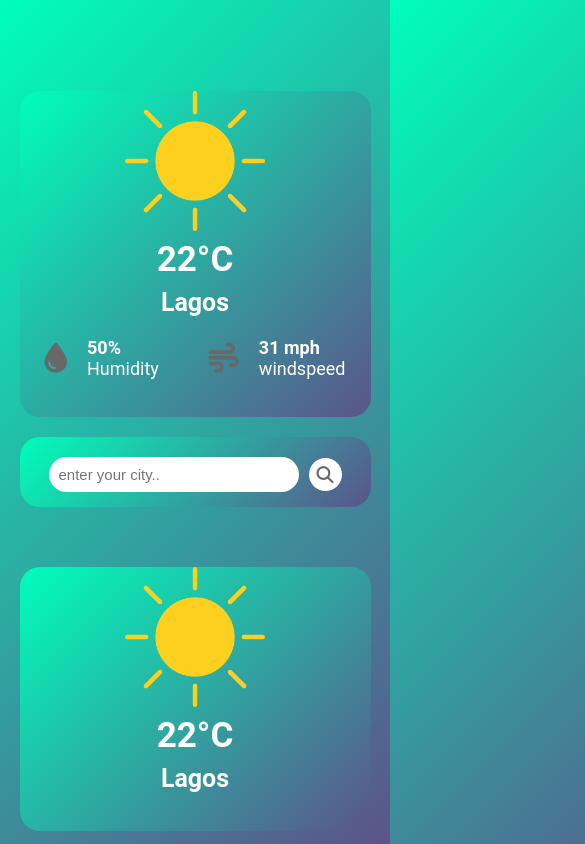
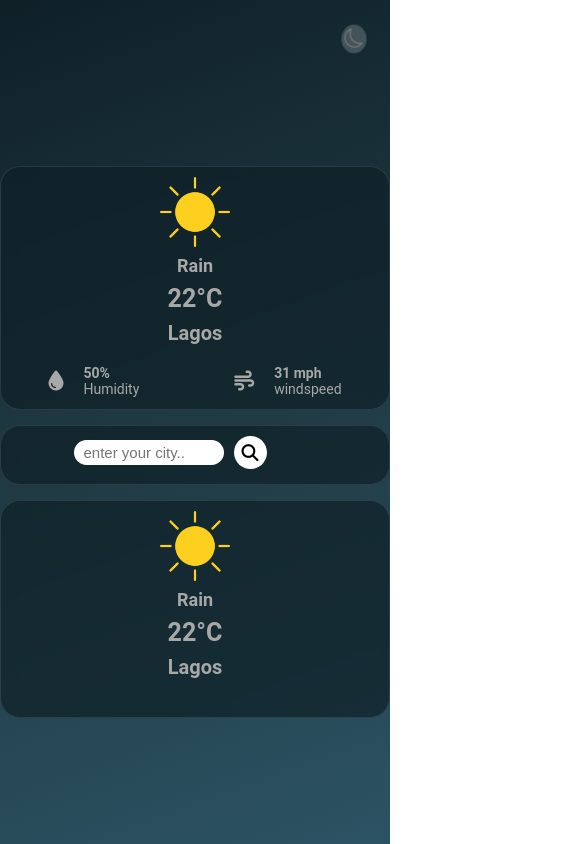
Before and after one commit to codingIdi/weather, a plain HTML site: page index.html in a window 390 px wide. Shown: the whole page, 585 px wide, since content can reach past the window. Drawn offline with nearby package versions, Linux system fonts and the light colour scheme; no server answers.

Commit message:
fixed mobile layout and theme toggle

```diff
--- a/index.html
+++ b/index.html
@@ -12,15 +12,22 @@
 
 </head>
 <body >
+
+
     <div class="wrapper">
+
+
         <div class="bgChange">
             <i class="bi bi-brightness-high-fill" id="toggleDark"></i>
 
         </div>
+
+        <img src="speech-bubble.we.png" alt="" class="popUp" width="700px">
         <!-- London -->
         <div class="container2">
             <div class="body2" id="body_detail2">
                 <img src="sun.we.png" alt="" id="body_image2">
+                <h4 id="weatherType2">Rain</h4>
                 <h2 id="temp2">22°C </h2>
                 <h3 id="City2">Lagos</h3>
             </div>
@@ -53,6 +60,7 @@
 
             <div class="body" id="body_detail">
                 <img src="sun.we.png" alt="" id="body_image">
+                <h4 id="weatherType1">Rain</h4>
                 <h2 id="temp">22°C </h2>
                 <h3 id="City">Lagos</h3>
             </div>
@@ -80,6 +88,7 @@
         <div class="container3">
             <div class="body3" id="body_detail3">
                 <img src="sun.we.png" alt="" id="body_image3">
+                <h4 id="weatherType3">Rain</h4>
                 <h2 id="temp3">22°C </h2>
                 <h3 id="City3">Lagos</h3>
             </div>
@@ -103,7 +112,9 @@
             </div>
         </div>
 
+
     </div> <!-- Wrapper closes here (AFTER Kinshasa)-->
+
 
 
     </body>
--- a/weather2.css
+++ b/weather2.css
@@ -4,24 +4,31 @@
     box-sizing: border-box;
 }
 
+
+
 body {
     display: flex;
     justify-content: center;
     align-items: center;
     min-height: 100vh;
-    background: linear-gradient(654deg, #007a68, #29203d);    font-family: 'roboto', sans-serif;
+    background: linear-gradient(654deg, #007a68, #29203d);
+    font-family: 'roboto', sans-serif;
     gap: 20px;
+    width: 100vw;
+    overflow-x: hidden;
+
+
 }
 
 
 
-
 .wrapper {
+    position: relative;
     display: flex;
     justify-content: space-between; /* Distributes them evenly */
     align-items:center;
     flex-wrap:wrap;
-    gap: 20px; /* Keeps a consistent gap */
+    gap: 15px; /* Keeps a consistent gap */
 }
 
 
@@ -31,16 +38,17 @@ body {
     width: 350px;
     background: linear-gradient(135deg, #00feba, #5b548a);
     height: auto;
+    margin-bottom: 0px;
     padding-bottom: 15px;
-    margin-bottom: 40px;
     border-radius: 20px;
+
 }
 
 .searchBox {
     display: flex;
     justify-content: center;
     align-items: center;
-    margin-top: 20px;
+    margin-top: 10px;
     gap: 10px;
 }
 
@@ -56,6 +64,7 @@ body {
 
 .searchBox i {
     background-color: white;
+    color: black;
     padding: 8px 8px;
     border-radius: 50px;
     font-size: 17px;
@@ -63,6 +72,8 @@ body {
 
 body img {
     width: 140px;
+    margin-top: 10px;
+
 }
 
 .body {
@@ -70,12 +81,10 @@ body img {
     flex-direction: column;
     justify-content: center;
     align-items: center;
-    gap: 8px;
     margin-bottom: 40px;
 }
 
 .body h2 {
-    color: white;
     font-size: 35px;
     font-weight: bold;
 }
@@ -85,7 +94,6 @@ body img {
 }
 
 .body h3 {
-    color: white;
     font-size: 25px;
     font-weight: bold;
 }
@@ -113,12 +121,10 @@ body img {
 }
 
 .col h5 {
-    color: white;
     font-size: 18px;
 }
 
 .col p {
-    color: white;
     font-size: 18px;
 }
 
@@ -144,11 +150,6 @@ i:hover{
 
 
 
-
-body img {
-    width: 140px;
-}
-
 .body2 {
     display: flex;
     flex-direction: column;
@@ -159,15 +160,11 @@ body img {
 }
 
 .body2 h2 {
-    color:  white;
     font-size: 35px;
     font-weight: bold;
 }
 
-
-
 .body2 h3 {
-    color: white;
     font-size: 25px;
     font-weight: bold;
 }
@@ -180,7 +177,6 @@ body img {
     padding-bottom: 30px;
 }
 
-
 .col2 {
     display: flex;
     align-items: center;
@@ -192,12 +188,10 @@ body img {
 }
 
 .col2 h5 {
-    color: white;
     font-size: 18px;
 }
 
 .col2 p {
-    color: white;
     font-size: 18px;
 }
 
@@ -215,13 +209,6 @@ body img {
 
 
 
-
-
-
-body img {
-    width: 140px;
-}
-
 .body3 {
     display: flex;
     flex-direction: column;
@@ -232,15 +219,11 @@ body img {
 }
 
 .body3 h2 {
-    color: white;
     font-size: 35px;
     font-weight: bold;
 }
 
-
-
 .body3 h3 {
-    color: white;
     font-size: 25px;
     font-weight: bold;
 }
@@ -268,12 +251,14 @@ body img {
 }
 
 .col3 h5 {
-    color: white;
     font-size: 18px;
 }
 
 .col3 p {
-    color: white;
+    font-size: 18px;
+}
+
+h4{
     font-size: 18px;
 }
 
@@ -291,15 +276,15 @@ body img {
 }
 .bi-moon:hover{
     color: #B0B0B0;
+}
 
 
-}
+
+
 
 .bi-brightness-high-fill:hover,.bi-moon {
     background-color: transparent !important; /* Removes white background on hover */
 }
-
-
 
 
 .bgChange .bi-moon::after{
@@ -319,14 +304,19 @@ body img {
 }
 
 .bgChange {
-    font-size: 50px;
+    font-size: 2rem;
     cursor: pointer;
-    position: relative;
-    top: -250px;
-    left: 100%;
-    transform: translate(-50%, -50%);
+    position: fixed;
+    top: 10px;
+    right: 10px;
     transition: transform 0.3s ease;
+    transform: scale(0.9);
+    z-index: 10; /* keeps it on top of all elements */
+
+
 }
+
+
 
 .bgChange .bi-brightness-high-fill::after {
     content: "";
@@ -344,16 +334,123 @@ body img {
     width: 100%;
 }
 
-/* Media Queries - Only adjust layout after resize */
 
-/* When the screen is resized (on smaller screens) */
-@media (max-width: 1024px) {
-    .wrapper {
-        flex-wrap: wrap;  /* Allows stacking on smaller screens */
-        justify-content: center; /* Centers the content */
+.popUp{
+    position: fixed;
+    top: -80px;
+    right: -10px;
+    width: 200px;
+    animation: swing 1.5s ease-in-out ; /* Apply swinging motion */
+    display: none;
+}
+
+@keyframes swing {
+    0%, 100% {
+      transform:translateX(0)
+    }
+    25% {
+      transform: translateX(-8px);
+    }
+    50%{
+        transform: translateX(8px);
+    }
+    75%{
+        transform: translateX(-4px);
     }
 
+    90%{
+        transform: translateX(-4px);
+    }
+  }
+
+  @media only screen and (max-width: 600px) {
+    /* Theme Toggle (only element that changes) */
+    .bgChange {
+        position: fixed;
+        top: 4px;
+        right: 10px;
+        z-index: 1000;
+        transform: scale(0.6);
+        background: rgba(255, 255, 255, 0.2);
+        backdrop-filter: blur(5px);
+        border-radius: 50%;
+        padding: 5px;
+    }
+
+    /* Reset all other elements to original size */
     .container, .container2, .container3 {
-        width: 90%; /* Reduce width to fit on smaller screens */
+        width: 100%; /* Original: 100% */
+        transform: scale(1); /* Reset scaling */
+    }
+
+    .container h2, .container2 h2, .container3 h2 {
+        font-size: 25px; /* Original size */
+    }
+
+    .container h3, .container2 h3, .container3 h3 {
+        font-size: 20px; /* Original size */
+    }
+
+    .detail, .detail2, .detail3 {
+        justify-content: space-around;
+        padding-bottom: 4px; /* Original */
+    }
+
+    .col h5, .col2 h5, .col3 h5,
+    .col p, .col2 p, .col3 p {
+        font-size: 14px; /* Original */
+    }
+
+    .detail i, .detail2 i, .detail3 i {
+        font-size: 20px; /* Original */
+    }
+
+    .searchBox {
+        margin-right: 40px; /* Space for toggle */
+        width: calc(100% - 50px); /* Original behavior */
+    }
+
+    .searchBox input {
+        width: 150px; /* Original */
+        height: 25px; /* Original */
+    }
+
+    body img {
+        width: 70px; /* Original */
+    }
+
+    .wrapper {
+        flex-wrap: wrap;
+        justify-content: center;
+        padding-top: 40px; /* Prevents toggle overlap */
+        gap: normal; /* Reset if needed */
+        row-gap: 15px;
+    }
+
+    .popUp {
+        bottom: -25px;
+        width: -10px;
+        z-index: 1000;
+        transform: scale(1); /* Reset to original */
+        /* Remove translate(-50%, -50%) if it wasn't in original */
     }
 }
+
+/* Keep tablet/landscape adjustments minimal */
+@media (max-width: 768px) {
+    .bgChange {
+        top: 15px;
+        right: 15px;
+    }
+    .container, .container2, .container3 {
+        width: 100%; /* Match original */
+    }
+}
+
+@media (max-width: 1024px) and (orientation: landscape) {
+    .bgChange {
+        top: 5px;
+        right: 5px;
+        transform: scale(0.7);
+    }
+}
--- a/weather2.js
+++ b/weather2.js
@@ -10,6 +10,8 @@ const searchInput = document.getElementById("searchInput");
 const body_image = document.getElementById("body_image");
 const body_detail = document.getElementById("body_detail");
 const detail = document.getElementById("detail");
+const weathertype1 = document.getElementById("weatherType1");
+
 
 // London-specific DOM elements
 const cityName2 = document.getElementById("City2");
@@ -19,6 +21,8 @@ const speed2 = document.getElementById("speed2");
 const body_image2 = document.getElementById("body_image2");
 const body_detail2 = document.getElementById("body_detail2");
 const detail2 = document.getElementById("detail2");
+const weathertype2 = document.getElementById("weatherType2");
+
 
 // Kinshasa-specific DOM elements
 const cityName3 = document.getElementById("City3");
@@ -28,10 +32,16 @@ const speed3 = document.getElementById("speed3");
 const body_image3 = document.getElementById("body_image3");
 const body_detail3 = document.getElementById("body_detail3");
 const detail3 = document.getElementById("detail3");
+const weathertype3 = document.getElementById("weatherType3");
 
 //BgChange
 const toggle = document.getElementById("toggleDark");
 const bgChange = document.querySelector(".bgChange");
+
+//popup
+const Pop = document.querySelector(".popUp");
+
+//weathertype
 
 
 // Check and apply saved theme on page load
@@ -39,6 +49,7 @@ document.addEventListener("DOMContentLoaded", () =>{
     const savedTheme = localStorage.getItem("theme");
     if(savedTheme == "light"){
         applylightTheme();
+
     }else{
         applydarkTheme();
     }
@@ -60,17 +71,28 @@ toggle.addEventListener("click", function(){
 
 
 function applylightTheme(){
-    document.body.style.background =  "linear-gradient(654deg, #006f5a, #2a2a3f)";
-    //document.body.style.background = "linear-gradient(135deg, #00feba, #5b548a)";
-    document.body.style.color ="black";
+    document.body.style.background = "linear-gradient(160deg, #fff5e6, #ffd8b8, #c1d8f0)";
+    document.body.style.color ="#333333";
     toggle.classList.remove("bi-moon");
     toggle.classList.add("bi-brightness-high-fill");
     document.body.style.transition = "2s";
-    bgChange.style.color = "#CC8E00";
-    bgChange.style.transition = "2s";
+    bgChange.style.color = "#B38B6D"; // Earthy tan (softer than orange)
+    bgChange.style.transition = " 0.5s ease";
     document.querySelectorAll(".container, .container2, .container3").forEach(container => {
-        container.style.background ="linear-gradient(135deg, #006f5a, #2a2a3f)";
+        container.style.background = "rgba(255, 255, 255, 0.7)";
+    container.style.backdropFilter = "blur(8px)";
+    container.style.border = "1px solid rgba(255, 255, 255, 0.3)";
+
     });
+
+    setTimeout(()=>{
+        Pop.style.display = "none";
+
+    },2000);
+    Pop.src = "speech-bubble2.we.PNG";
+    Pop.style.display = "block";
+
+
 
 
 
@@ -78,18 +100,35 @@ function applylightTheme(){
 
 function applydarkTheme(){
         //document.body.style.background =  "linear-gradient(654deg, #006f5a, #2a2a3f)";
-        document.body.style.background = "linear-gradient(135deg, #00feba, #5b548a)";
-        document.body.style.color = "#686868";
+        document.body.style.background = "linear-gradient(160deg, #0f2027, #203a43, #2c5364)";
+        document.body.style.color = "#a8a8a8";
         toggle.classList.remove("bi-brightness-high-fill");
         toggle.classList.add("bi-moon");
         document.body.style.transition = "2s";
-        bgChange.style.color ="#505050";
-        bgChange.style.transition = "2s";
+        bgChange.style.color = "#7a7a7a";
+        bgChange.style.transition = " background 0.5s ease, color 0.5s ease";
+
+
+        //bgChange.style.transition = "2s";
         document.querySelectorAll(".container, .container2, .container3").forEach(container => {
-            container.style.background ="linear-gradient(135deg, #00feba, #5b548a)";
-        });
+            container.style.background = "rgba(15, 32, 39, 0.7)"; // Semi-transparent dark teal
+            container.style.backdropFilter = "blur(8px)";
+            container.style.border = "1px solid rgba(255, 255, 255, 0.1)"; // Subtle border
+    });
 
+
+
+
+        setTimeout(()=>{
+        Pop.style.display = "none";
+        },2000);
+        Pop.src = "speech-bubble.we.png";
+        Pop.style.display = "block";
+
+
+        return;
 }
+
 
 // API Key
 let Upi_key = '7cab309e891748b2b7e121210252103';
@@ -123,6 +162,7 @@ async function checkWeath(city, cityNumber2, cityNumber3) {
             // Show "Not Found" temporarily
             body_image.src = "nofound.we.png";
             cityName.innerHTML = "City not found";
+            weathertype1.innerHTML = "";
             humidity.innerHTML = "--°F"
             speed.innerHTML = "-- mph"
 
@@ -134,14 +174,17 @@ async function checkWeath(city, cityNumber2, cityNumber3) {
                     humidity.innerHTML = "?";
                     speed.innerHTML = "?";
                     body_image.src = "";
+                    weathertype1.innerHTML = "";
                 } else {
                     cityName.innerHTML = "Enter City";
                     temp.innerHTML = "--°F";
                     humidity.innerHTML = "--%";
                     speed.innerHTML = "-- mph";
                     body_image.src = "";
+
+
                 }
-            }, 3000);
+            }, 2000);
             return;
         }
 
@@ -158,6 +201,7 @@ async function checkWeath(city, cityNumber2, cityNumber3) {
 
         console.log("Weather condition:", weatherData.condition);
 
+
                 // Determine the appropriate image based on weather condition
         if (weatherData.condition.toLowerCase().includes("clear")){
             weatherData.image = "clear-day.we.png"
@@ -171,8 +215,6 @@ async function checkWeath(city, cityNumber2, cityNumber3) {
         weatherData.image = "clouds.we.png";
     } else if (weatherData.condition.toLowerCase().includes("overcast")) { // Ensure case-insensitive match
         weatherData.image = "overcast.we.png";
-    } else if (weatherData.condition.toLowerCase().includes("rain")) {
-        weatherData.image = "heavy-rain.png";
     } else if (weatherData.condition.toLowerCase().includes("drizzle") || weatherData.condition.toLowerCase().includes("light drizzle")) {
         weatherData.image = "drizzle.we.png";
     } else if (weatherData.condition.toLowerCase().includes("mist")) {
@@ -187,9 +229,18 @@ async function checkWeath(city, cityNumber2, cityNumber3) {
         weatherData.image = "tornado.we.png";
     }else if(weatherData.condition.toLowerCase().includes("fog")){
         weatherData.image = "fog.we.png";
-    }else {
+    }else if(weatherData.condition.toLowerCase().includes("patchy light rain with thunder")){
+        weatherData.image = "patchy-rain-thun.png";
+    }else if(weatherData.condition.toLowerCase().includes("moderate rain")){
+        weatherData.image = "moderate.rain.png";
+    }else if (weatherData.condition.toLowerCase().includes("rain")) {
+        weatherData.image = "heavy-rain.png";
+    }else if(weatherData.condition.toLowerCase().includes("light rain")){
+        weatherData.image = "rainy-day.png";
+    }else{
         console.warn("No matching weather condition found");
         weatherData.image = "nofound.we.png"; // Default image
+
     }
 
 
@@ -200,6 +251,7 @@ if (cityNumber2 === 1) {
     humidity.innerHTML = weatherData.humidity;
     speed.innerHTML = weatherData.speed;
     body_image.src = weatherData.image;
+    weathertype1.innerHTML = weatherData.condition;
     body_detail.style.display = "flex"; // Show the section for inputed city
     detail.style.display = "flex"; // Show the details f
 
@@ -209,6 +261,7 @@ if (cityNumber2 === 1) {
     humidity2.innerHTML = weatherData.humidity;
     speed2.innerHTML = weatherData.speed;
     body_image2.src = weatherData.image;
+    weathertype2.innerHTML = weatherData.condition;
     body_detail2.style.display = "flex"; // Show the section for London
     detail2.style.display = "flex"; // Show the details for London
 
@@ -218,6 +271,7 @@ if (cityNumber2 === 1) {
     humidity3.innerHTML = weatherData.humidity;
     speed3.innerHTML = weatherData.speed;
     body_image3.src = weatherData.image;
+    weathertype3.innerHTML = weatherData.condition;
     body_detail3.style.display = "flex"; // Show the section for London
     detail3.style.display = "flex"; // Show the details for London
 }
@@ -226,11 +280,11 @@ if (cityNumber2 === 1) {
 
 
         // Update UI with valid data
-        cityName.innerHTML = weatherData.name;
-        temp.innerHTML = weatherData.temp;
-        humidity.innerHTML = weatherData.humidity;
-        speed.innerHTML = weatherData.speed;
-        body_image.src = weatherData.image;
+       // cityName.innerHTML = weatherData.name;
+        //temp.innerHTML = weatherData.temp;
+        //humidity.innerHTML = weatherData.humidity;
+        //speed.innerHTML = weatherData.speed;
+        //body_image.src = weatherData.image;
 
         // Save valid weather data to local storage
         saveWeatherData(weatherData);
@@ -243,6 +297,7 @@ if (cityNumber2 === 1) {
 }
 
 // Call the function for London and Kinshasa with the corresponding city numbers
+
 checkWeath("London", 2, 0);
 checkWeath("Kinshasa", 0, 3);
 
@@ -274,12 +329,8 @@ searchIcon.addEventListener('click', () => {
         body_detail.style.display = "flex";
 
             // Clear the input after search
-        setTimeout(() => {
-
-        }, 2000);
-        searchInput.value = ""; // Clear the search input
-
 
     }
+    checkWeath(searchInput.value, 1, 0);
 
 });
```
Also changed, not shown: light-rain.png (added), moderate.rain.png (added), patchy-rain-thun.png (added), speech-bubble.we.png (added), speech-bubble2.we.PNG (added).
